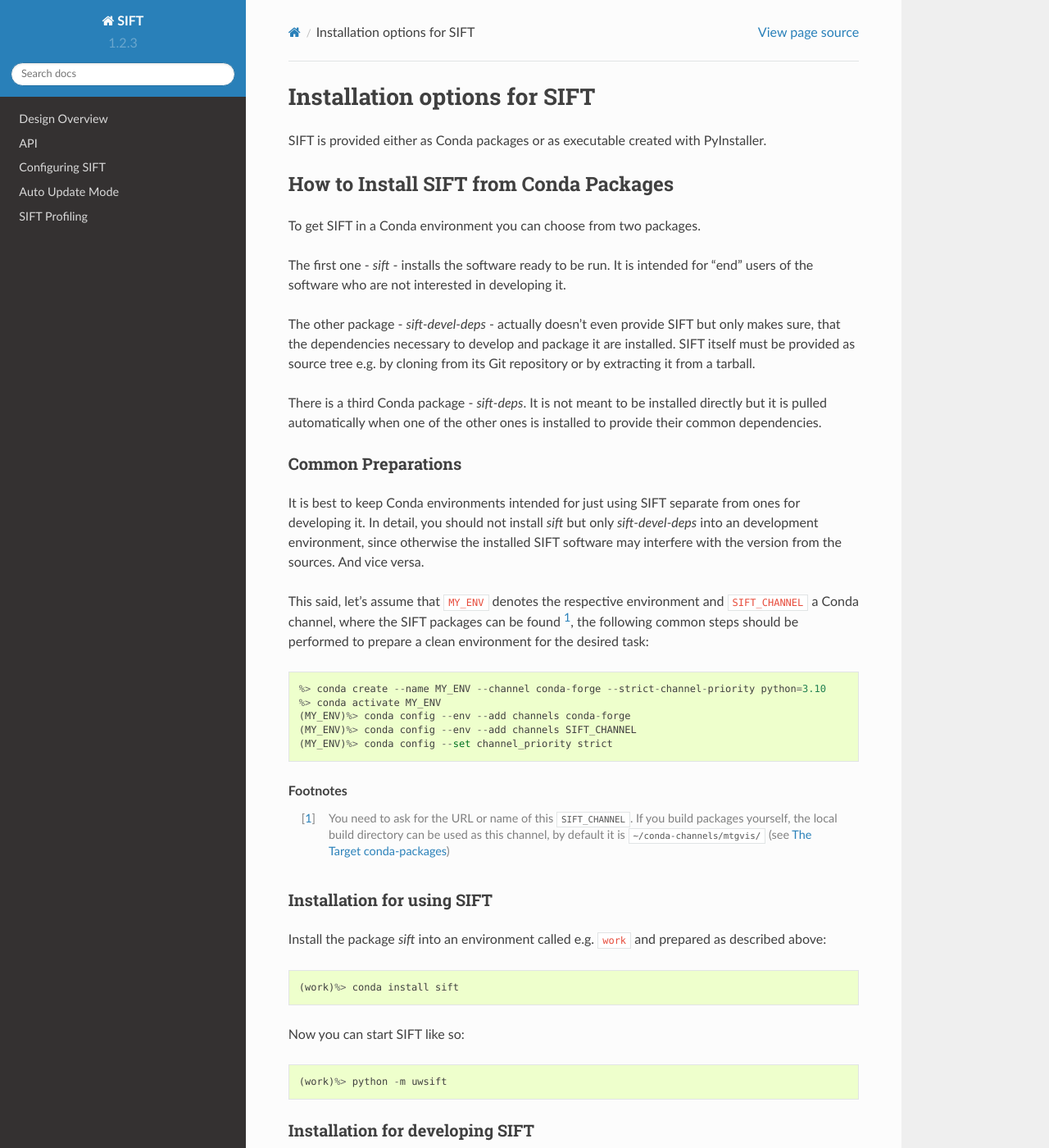
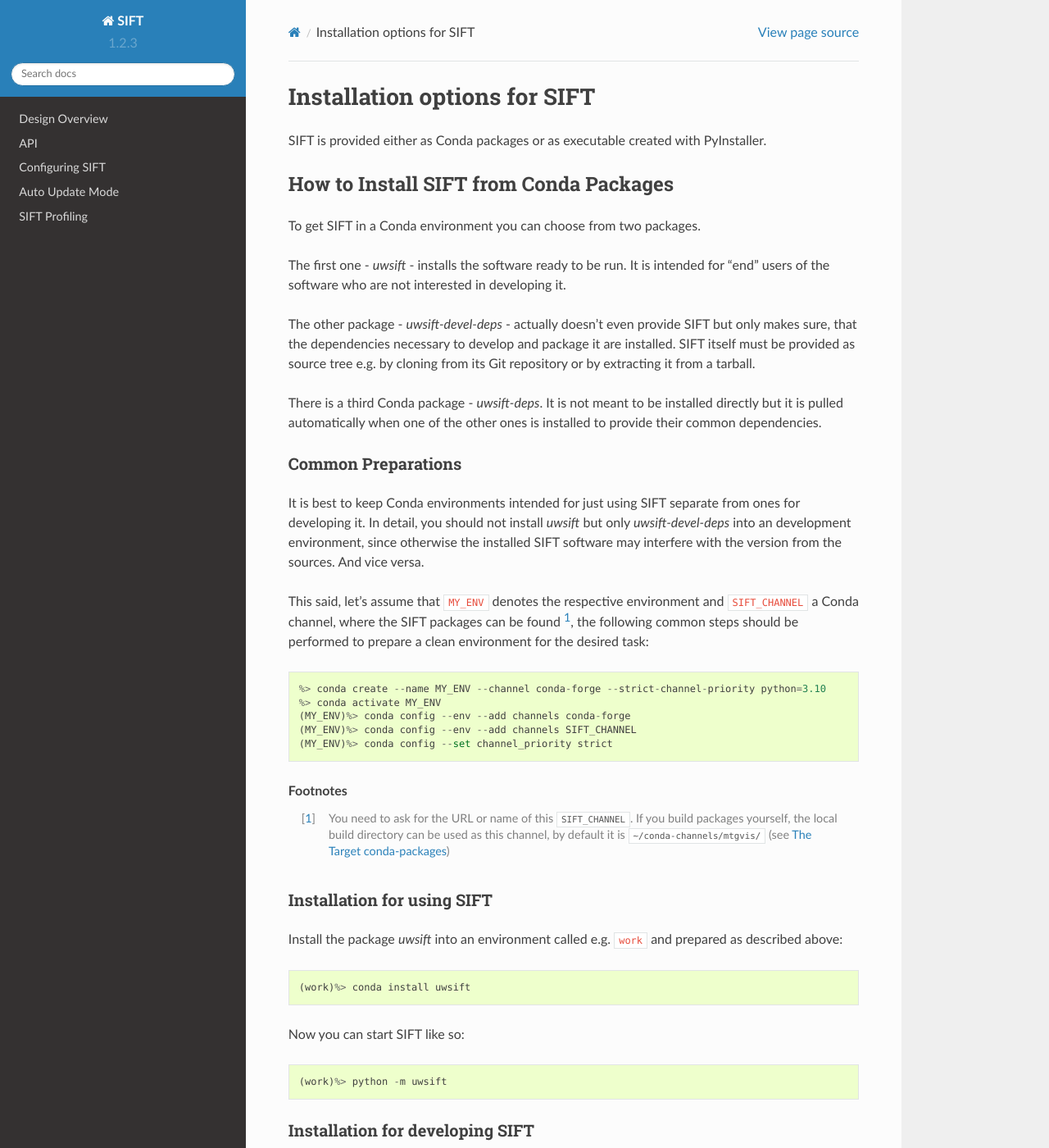
Before and after one commit to ssec/sift, a Sphinx documentation site: the page built from doc/source/INSTALLATION-mtgsift.rst, in a window 1280 px wide and 1400 px high. Shown: the whole window at 82% size. Built offline with Sphinx 7.4.7 and the Read the Docs theme 2.0.0, drawn with Linux system fonts in a browser that asks for light colours; pages that are not in the unit, such as notebooks, are missing from menus.

Commit message:
use uwsift in conda-related naming

```diff
--- a/doc/source/INSTALLATION-mtgsift.rst
+++ b/doc/source/INSTALLATION-mtgsift.rst
@@ -11,16 +11,16 @@
 
 To get SIFT in a Conda environment you can choose from two packages.
 
-The first one - *sift* - installs the software ready to be run. It is
+The first one - *uwsift* - installs the software ready to be run. It is
 intended for "end" users of the software who are not interested in developing
 it.
 
-The other package - *sift-devel-deps* - actually doesn't even provide
+The other package - *uwsift-devel-deps* - actually doesn't even provide
 SIFT but only makes sure, that the dependencies necessary to develop and
 package it are installed. SIFT itself must be provided as source tree
 e.g. by cloning from its Git repository or by extracting it from a tarball.
 
-There is a third Conda package - *sift-deps*. It is not meant to be
+There is a third Conda package - *uwsift-deps*. It is not meant to be
 installed directly but it is pulled automatically when one of the other ones
 is installed to provide their common dependencies.
 
@@ -29,7 +29,7 @@
 
 It is best to keep Conda environments intended for just using SIFT
 separate from ones for developing it. In detail, you should not install
-*sift* but only *sift-devel-deps* into an development environment, since
+*uwsift* but only *uwsift-devel-deps* into an development environment, since
 otherwise the installed SIFT software may interfere with the version from
 the sources. And vice versa.
 
@@ -54,16 +54,16 @@
 Installation for using SIFT
 +++++++++++++++++++++++++++++++
 
-Install the package *sift* into an environment called e.g. ``work`` and
+Install the package *uwsift* into an environment called e.g. ``work`` and
 prepared as described above::
 
-  (work)%> conda install sift
+  (work)%> conda install uwsift
 
 Now you can start SIFT like so::
 
   (work)%> python -m uwsift
 
-.. _install-conda-sift-devel:
+.. _install-conda-uwsift-devel:
 
 Installation for developing SIFT
 +++++++++++++++++++++++++++++++++++++
@@ -71,7 +71,7 @@
 Set up the Conda environment as above - let's call it ``devel`` - and then
 install all dependencies for developing SIFT as follows::
 
-  (devel)%> conda install sift-devel-deps
+  (devel)%> conda install uwsift-devel-deps
 
 PIP-install SIFT in editable mode by run the following in the root
 directory of the SIFT sources::
```
Also changed, not shown: doc/source/PACKAGING-mtgsift.rst (+5 -5 lines), 1 other file.
